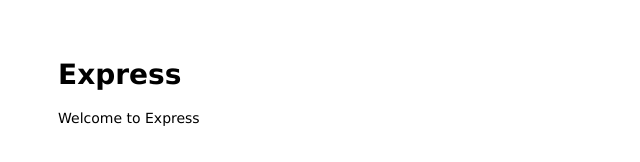
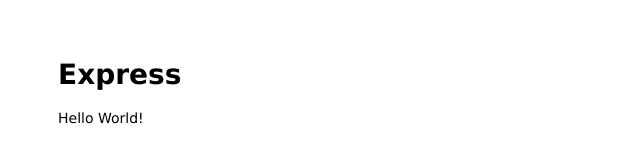
Before and after one commit to hvk5388/IST256, a website: page public/index.html in a window 1280 px wide. Shown: the full height of the page, 0-640 px from the left. Drawn offline with Linux system fonts and the light colour scheme.

Commit message:
Changed hompage text

```diff
--- a/public/index.html
+++ b/public/index.html
@@ -7,7 +7,7 @@
 
 <body>
   <h1>Express</h1>
-  <p>Welcome to Express</p>
+  <p>Hello World!</p>
 </body>
 
 </html>
```
